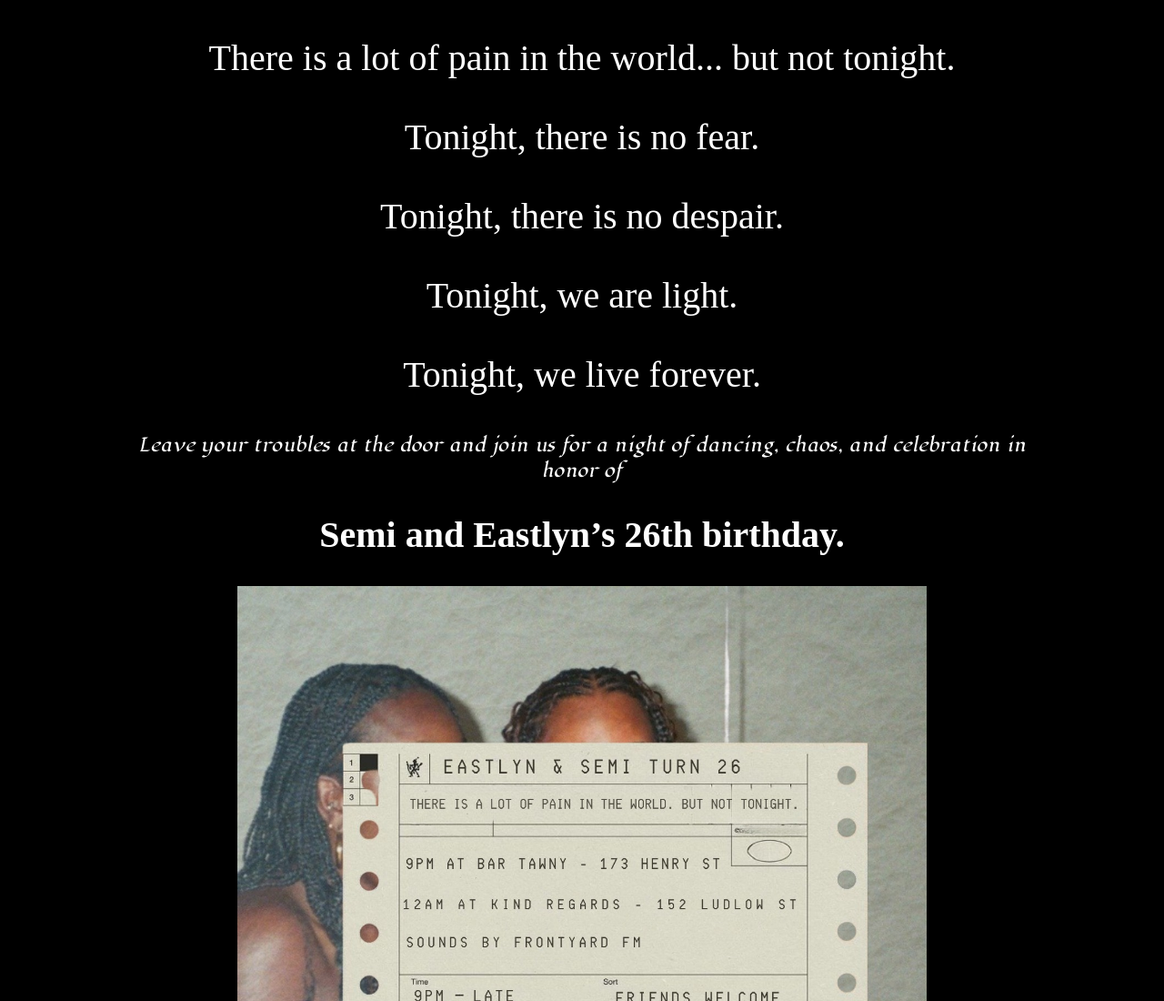
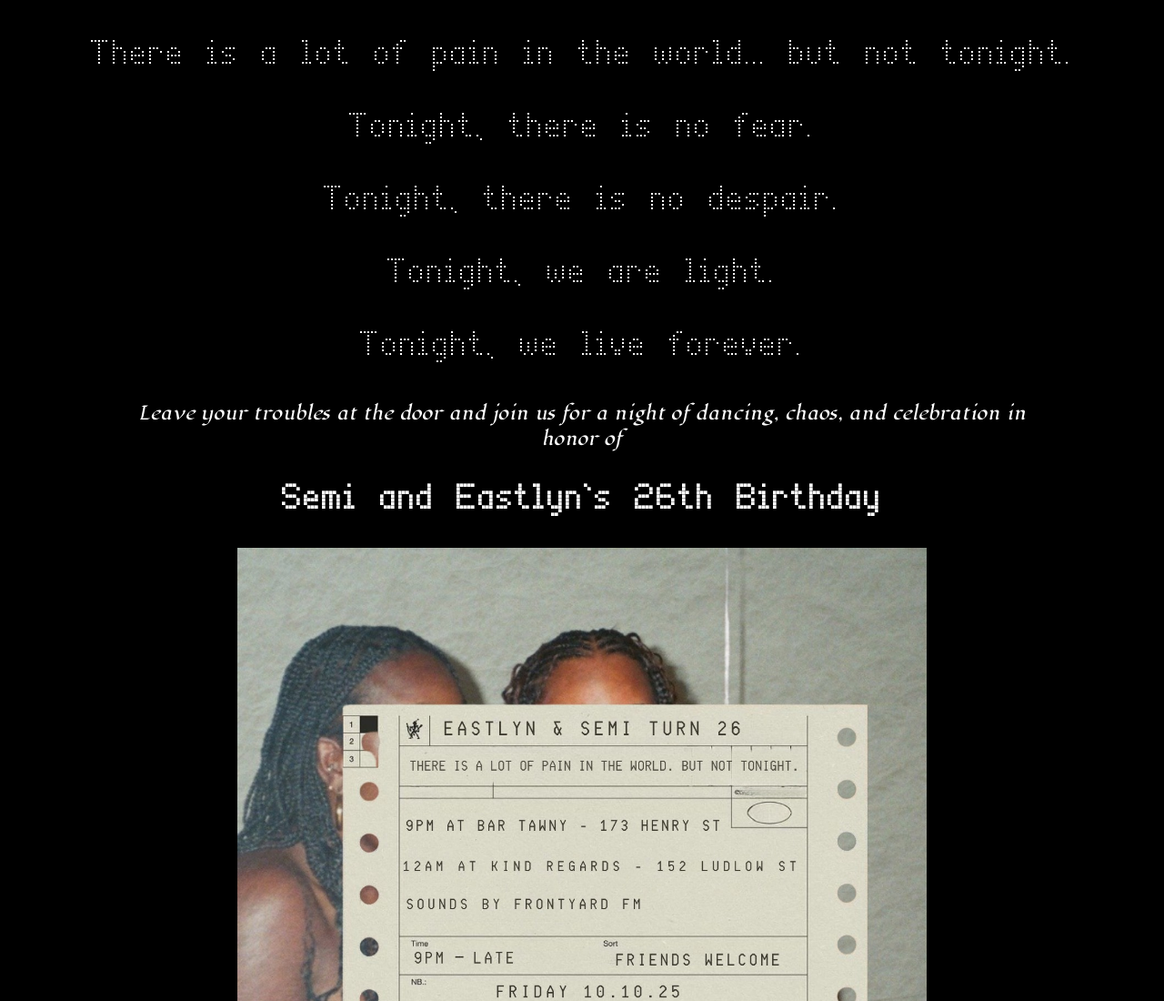
Before and after one commit to bigt00fgrin/birthday-semi-eastlyn, a plain HTML site: page index.html in a window 1280 px wide. Shown: the top 1100 px of the page at 91% size. Drawn offline with Linux system fonts and the light colour scheme.

Commit message:
new font

```diff
--- a/index.html
+++ b/index.html
@@ -16,7 +16,7 @@
     <p>Tonight, we live forever.</p>
      <div class="details">
     <p>Leave your troubles at the door and join us for a night of dancing, chaos, and celebration in honor of </p>
-    <h2> Semi and Eastlyn’s 26th birthday.</h2>
+    <h2> Semi and Eastlyn’s 26th Birthday</h2>
     <img src= "img.png" width="75%">
     <p>We’ll kick off the evening at the gorgeous, newly built Bar Tawny (173 Henry St, NYC 10002) from 9–12, <br> where we’ll enjoy the piano stylings of the visionary Aida Sherif. </p>
     <p>After that, we’ll make our pilgrimage to Kind Regards (152 Ludlow St, New York, NY 10002), <br> to dance the night away to DJs Tallboy, SevenStair and Eastariq </p>
--- a/styles.css
+++ b/styles.css
@@ -1,6 +1,6 @@
 @font-face {
-    font-family: 'Coral Pixels';
-    src: url('CoralPixels-Regular.ttf');
+    font-family: 'Enhanced Dot Digital';
+    src: url('enhanced_dot_digital-7.ttf');
 }
 
 @font-face {
@@ -8,9 +8,14 @@
     src: url('Lugrasimo-Regular.ttf');
 }
 
+@font-face {
+    font-family: 'Coral Pixels';
+    src: url('CoralPixels-Regular.ttf');
+}
+
 body {
     background-color: black;
-    font-family: 'Jacquard 12';
+    font-family: 'Enhanced Dot Digital';
     font-size: 40px;
     text-align: center;
     color: white;
@@ -25,6 +30,6 @@ body {
 }
 
 h2{
-    font-family: 'Jacquard 12';
+    font-family: 'Enhanced Dot Digital';
     font-size: 40px;
 }
```
Also changed, not shown: enhanced_dot_digital-7.ttf (added).
